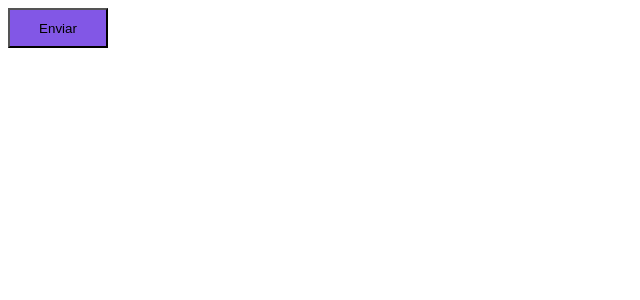
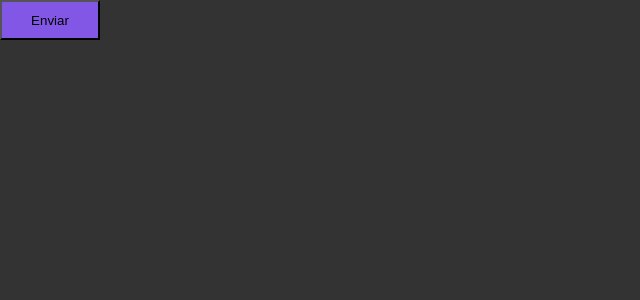
Before and after one commit to elioenays/02-ignite-timer, a React (Vite) app: page / in a window 1280 px wide. Shown: the top 300 px of the page, without its empty margins (0-640 px from the left). Built offline with nearby package versions, Linux system fonts and the light colour scheme.

Commit message:
Estrutura da aplicação - Estilos globais

```diff
--- a/src/App.tsx
+++ b/src/App.tsx
@@ -1,11 +1,14 @@
 import { ThemeProvider } from 'styled-components'
 import Button from './components/Button'
 import { defaultTheme } from './styles/themes/default'
+import { GlobalStyle } from './styles/global'
 
 export function App() {
   return (
     <ThemeProvider theme={defaultTheme}>
       <Button />
+
+      <GlobalStyle />
     </ThemeProvider>
   )
 }
--- /dev/null
+++ b/src/styles/global.ts
@@ -0,0 +1,9 @@
+import { createGlobalStyle } from 'styled-components'
+
+export const GlobalStyle = createGlobalStyle`
+*{
+  margin: 0;padding:0;box-sizing:border-box;
+}
+
+body{background:#333;color:#fff;}
+`
```
